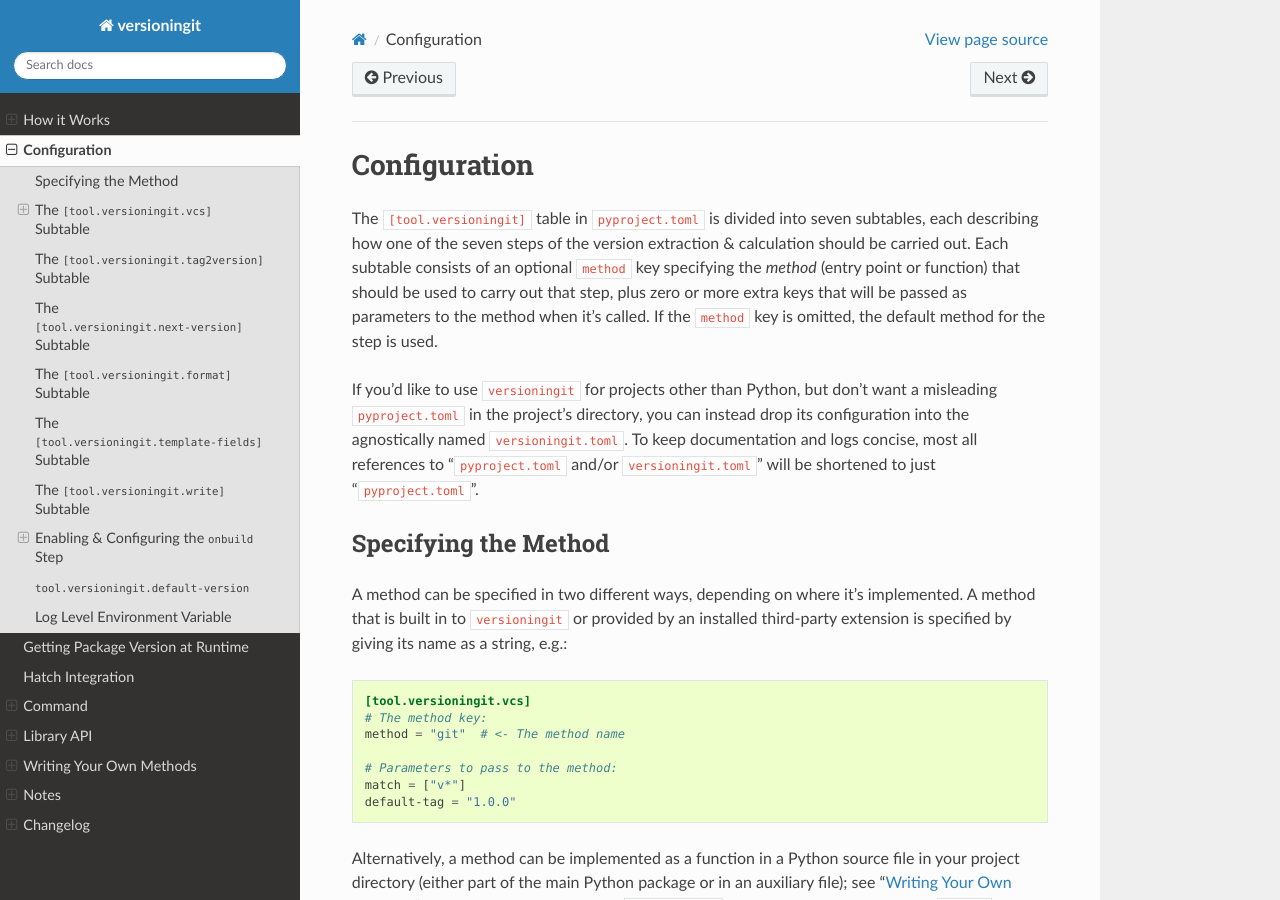
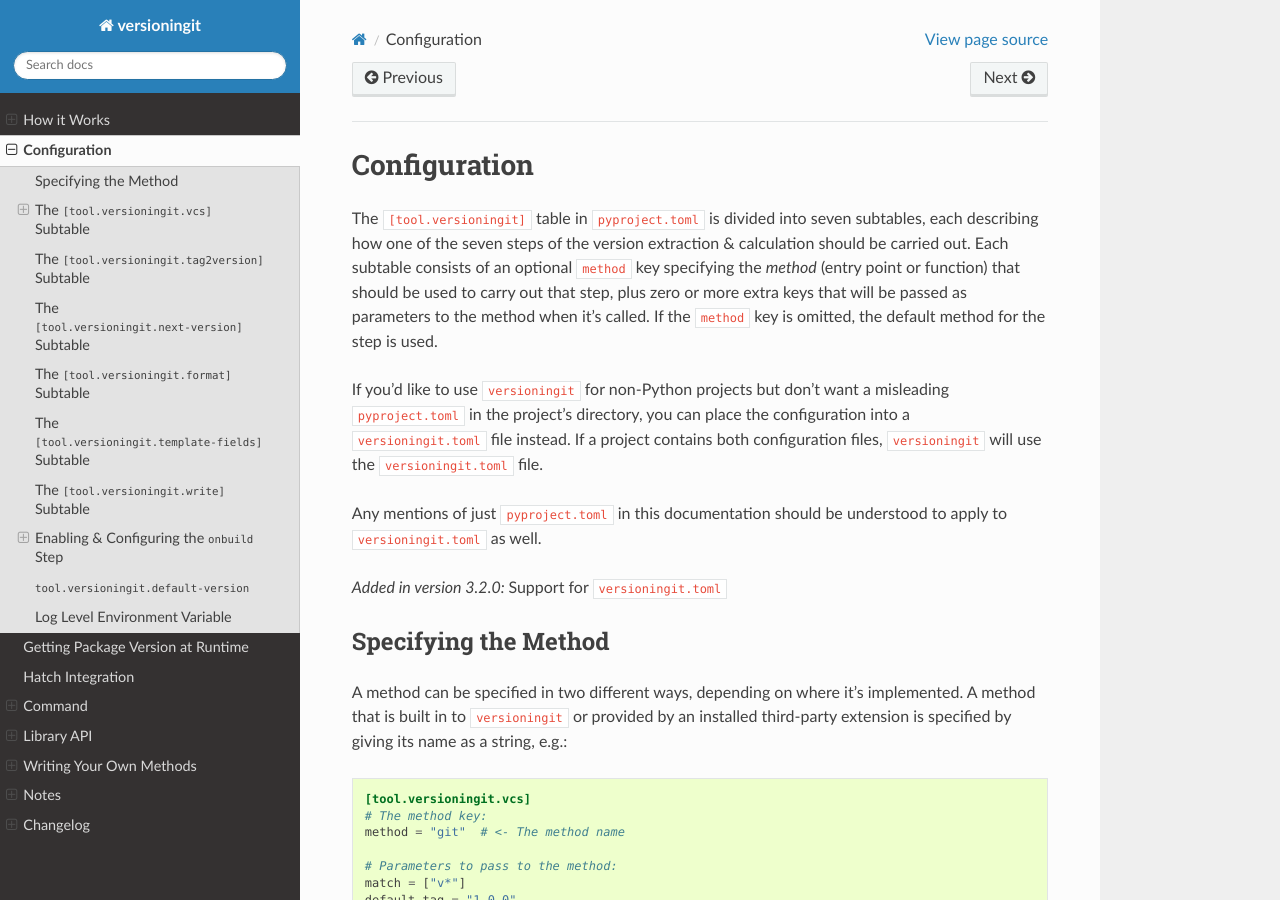
Before and after one commit to jwodder/versioningit, a Sphinx documentation site: the page built from docs/configuration.rst, in a window 1280 px wide and 900 px high. Built offline with Sphinx 7.4.7 and the Read the Docs theme 3.1.0, drawn with Linux system fonts in a browser that asks for light colours.

Commit message:
Assorted improvements

```diff
--- a/README.rst
+++ b/README.rst
@@ -43,7 +43,8 @@
 
   .. _hatch: https://hatch.pypa.io
 
-- Installed & configured through :pep:`518`'s ``pyproject.toml``
+- Installed & configured through :pep:`518`'s ``pyproject.toml`` (or,
+  alternatively, through ``versioningit.toml`` for non-Python projects)
 
 - Supports Git, modern Git archives, and Mercurial
 
--- a/docs/configuration.rst
+++ b/docs/configuration.rst
@@ -13,11 +13,18 @@
 will be passed as parameters to the method when it's called.  If the ``method``
 key is omitted, the default method for the step is used.
 
-If you'd like to use ``versioningit`` for projects other than Python, but don't
-want a misleading :file:`pyproject.toml` in the project's directory, you can instead
-drop its configuration into the agnostically named :file:`versioningit.toml`.
-To keep documentation and logs concise, most all references to ":file:`pyproject.toml`
-and/or :file:`versioningit.toml`" will be shortened to just ":file:`pyproject.toml`".
+If you'd like to use ``versioningit`` for non-Python projects but don't want a
+misleading :file:`pyproject.toml` in the project's directory, you can place the
+configuration into a :file:`versioningit.toml` file instead.  If a project
+contains both configuration files, ``versioningit`` will use the
+:file:`versioningit.toml` file.
+
+Any mentions of just :file:`pyproject.toml` in this documentation should be
+understood to apply to :file:`versioningit.toml` as well.
+
+.. versionadded:: 3.2.0
+
+    Support for :file:`versioningit.toml`
 
 .. _specifying-method:
 
--- a/docs/index.rst
+++ b/docs/index.rst
@@ -35,7 +35,8 @@
 
   .. _hatch: https://hatch.pypa.io
 
-- Installed & configured through :pep:`518`'s :file:`pyproject.toml`
+- Installed & configured through :pep:`518`'s :file:`pyproject.toml` (or,
+  alternatively, through :file:`versioningit.toml` for non-Python projects)
 
 - Supports Git, modern Git archives, and Mercurial
 
```
Also changed, not shown: other parts of README.rst (+0 -3 lines), docs/api.rst (+8 -4 lines), docs/how.rst (+11 -10 lines), docs/notes.rst (+6 -6 lines), src/versioningit/__init__.py (+6 -1 lines), 6 other files.
